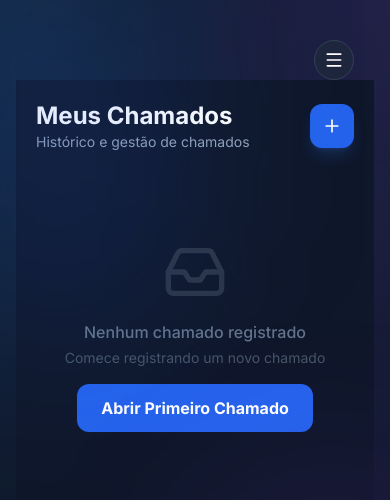
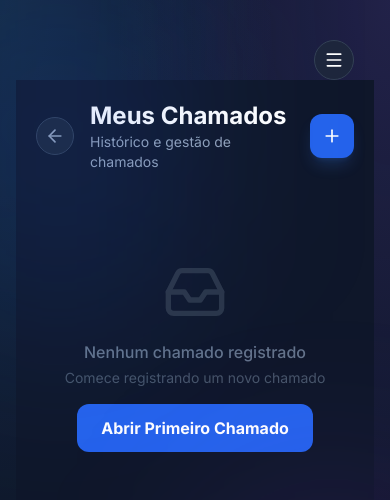
Before and after one commit to feliperanon/analise_operacional, a FastAPI app: template templates/mobile/tickets_list.html in a window 390 px wide. Shown: the top 500 px of the page. Run offline with FastAPI, Linux system fonts and the light colour scheme; the template is opened without the code that fills it, so the values that code supplies are empty; some libraries are stand-ins or nearby versions.

Commit message:
fix: Corrigir botoes de voltar para /mobile/routine/checklist

```diff
--- a/templates/mobile/equipment_ticket_new.html
+++ b/templates/mobile/equipment_ticket_new.html
@@ -7,7 +7,7 @@
     <!-- Header -->
     <div class="mb-6">
         <div class="flex items-center gap-4 mb-2">
-            <a href="/mobile/equipment/tickets"
+            <a href="/mobile/routine/checklist"
                 class="p-2 rounded-full bg-slate-800/80 border border-slate-700 text-slate-400 hover:text-white transition-colors active:scale-95">
                 <i data-lucide="arrow-left" class="w-5 h-5"></i>
             </a>
--- a/templates/mobile/tickets_list.html
+++ b/templates/mobile/tickets_list.html
@@ -6,8 +6,12 @@
 <div class="min-h-screen bg-slate-900 text-slate-100 p-5 pb-24">
     <!-- Header -->
     <div class="mb-6">
-        <div class="flex items-center justify-between mb-2">
-            <div>
+        <div class="flex items-center gap-4 mb-2">
+            <a href="/mobile/routine/checklist"
+                class="p-2 rounded-full bg-slate-800/80 border border-slate-700 text-slate-400 hover:text-white transition-colors active:scale-95">
+                <i data-lucide="arrow-left" class="w-5 h-5"></i>
+            </a>
+            <div class="flex-1">
                 <h1 class="text-2xl font-bold text-white">Meus Chamados</h1>
                 <p class="text-sm text-slate-400">Histórico e gestão de chamados</p>
             </div>
```
